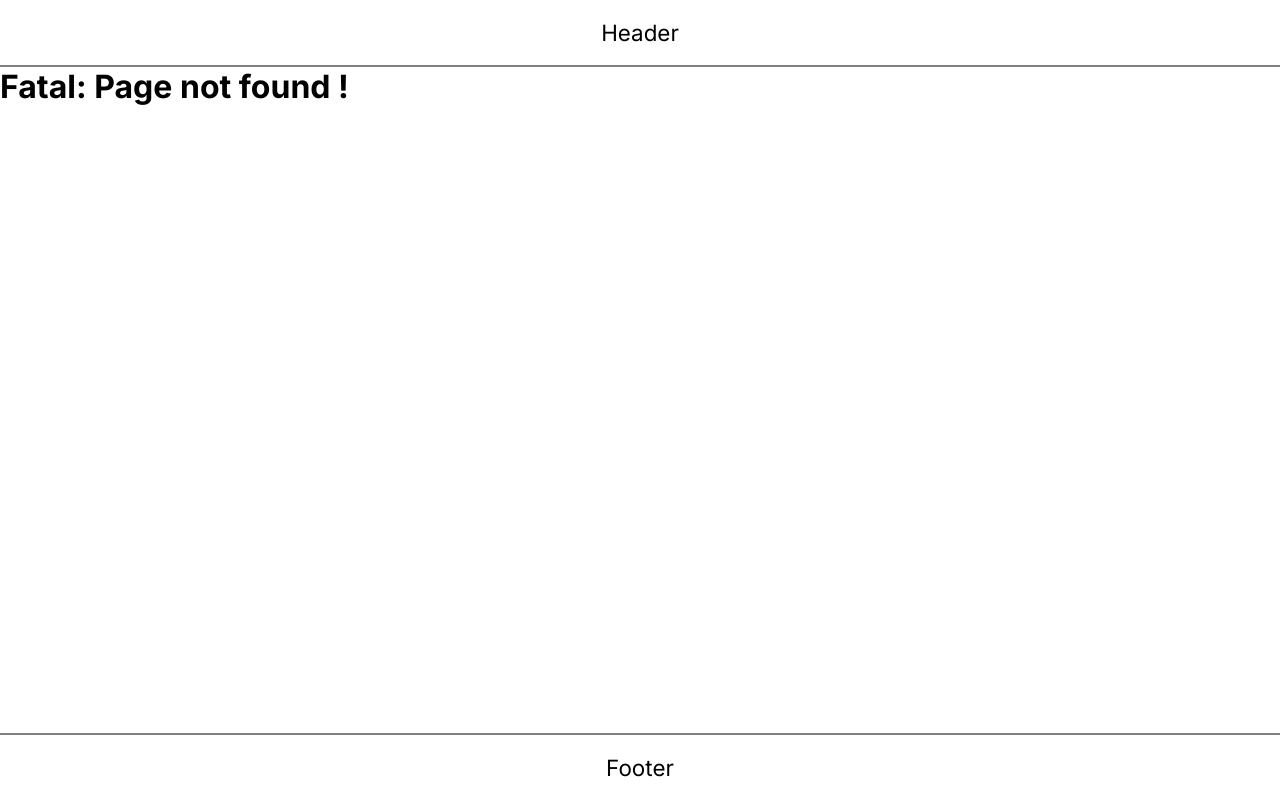
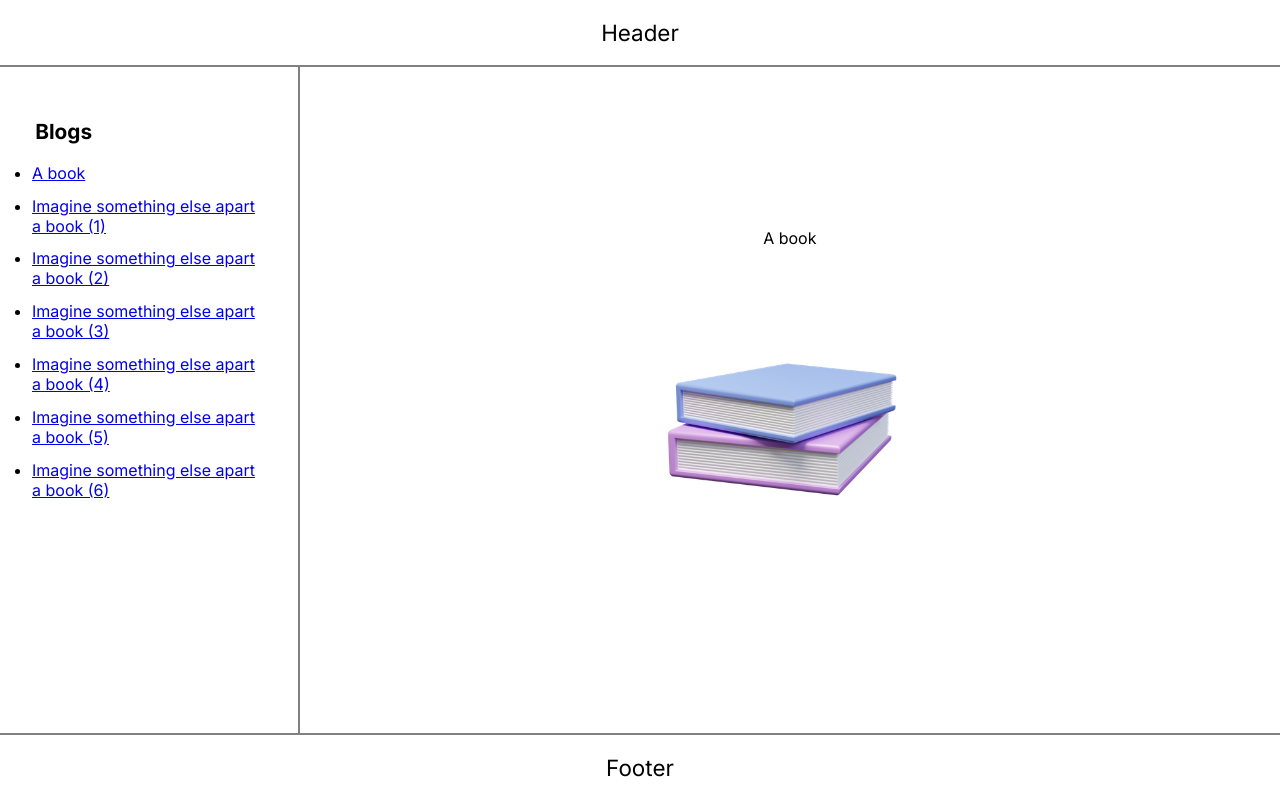
Before and after one commit to Abi-Nf/web3-route-blog-exo, a Next.js app: page /blog/1 in a window 1280 px wide. Before the commit this address had no page. Built offline with nearby package versions, Linux system fonts and the light colour scheme.

Commit message:
feat: blog [id] page

```diff
--- /dev/null
+++ b/src/app/blog/[id]/page.tsx
@@ -0,0 +1,22 @@
+import Link from "next/link";
+import {PathParam} from "@/types";
+import { BlogItem, blogList } from "@/mock";
+
+interface Params {
+  id: string;
+}
+
+export default function BlogPage({ params: { id } }: PathParam<Params>){
+  const data: BlogItem = blogList[(+id)  - 1];
+
+  return (
+    <div className="blog-page">
+      <div className="blog-content-centered">
+        <span>{data.content}</span>
+        <Link href={`/blog/${id}/image`}>
+          <img src={data.path} className="blog-image" alt="image sample" />
+        </Link>
+      </div>
+    </div>
+  );
+}
```
